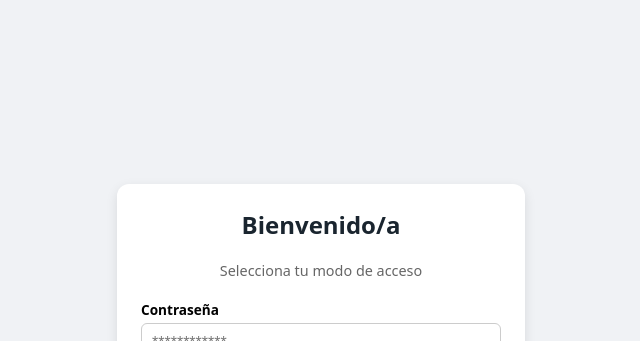
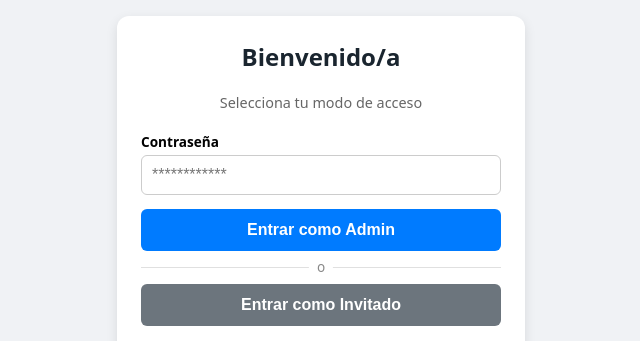
Before and after one commit to JohnSquare/Domestikapp, a website: page index.html in a window 1280 px wide. Shown: the top 341 px of the page, without its empty margins (319-959 px from the left). Drawn offline with Linux system fonts and the light colour scheme.

Commit message:
Estilos de login acabados

```diff
--- a/styles.css
+++ b/styles.css
@@ -55,7 +55,8 @@ h1{
 
 /* --- CONTROL DE VISIBILIDAD --- */
 .oculto {
-  display: none !important;
+  /*display: none !important;*/
+display: block !important;
 }
 
 /* --- ESTILOS DE LOGIN --- */
@@ -120,4 +121,35 @@ h1{
 }
 .btn-secondary{
   width: 100%;
+  background-color: #6c757d;
+  color: white;
+  border: none;
+  padding: 12px;
+  border-radius: 6px;
+  font-weight: bold;
+  font-size: 1rem;
+  cursor: pointer;
 }
+.btn-secondary:hover{
+  background-color: #5a6268;
+}
+.separador{
+  margin: 16px 0;
+  position: relative;
+  border-bottom: 1px solid #e0e0e0;
+}
+.separador span{
+  position: absolute;
+  top: -10px;
+  left: 50%;
+  transform: translateX(-50%);
+  background: white;
+  padding: 0 8px;
+  color: #888;
+  font-size: 0.85rem;
+}
+.error-texto{
+  color: #dc3545;
+  font-size: 0.85rem;
+  margin-bottom: 10px;
+}
```
